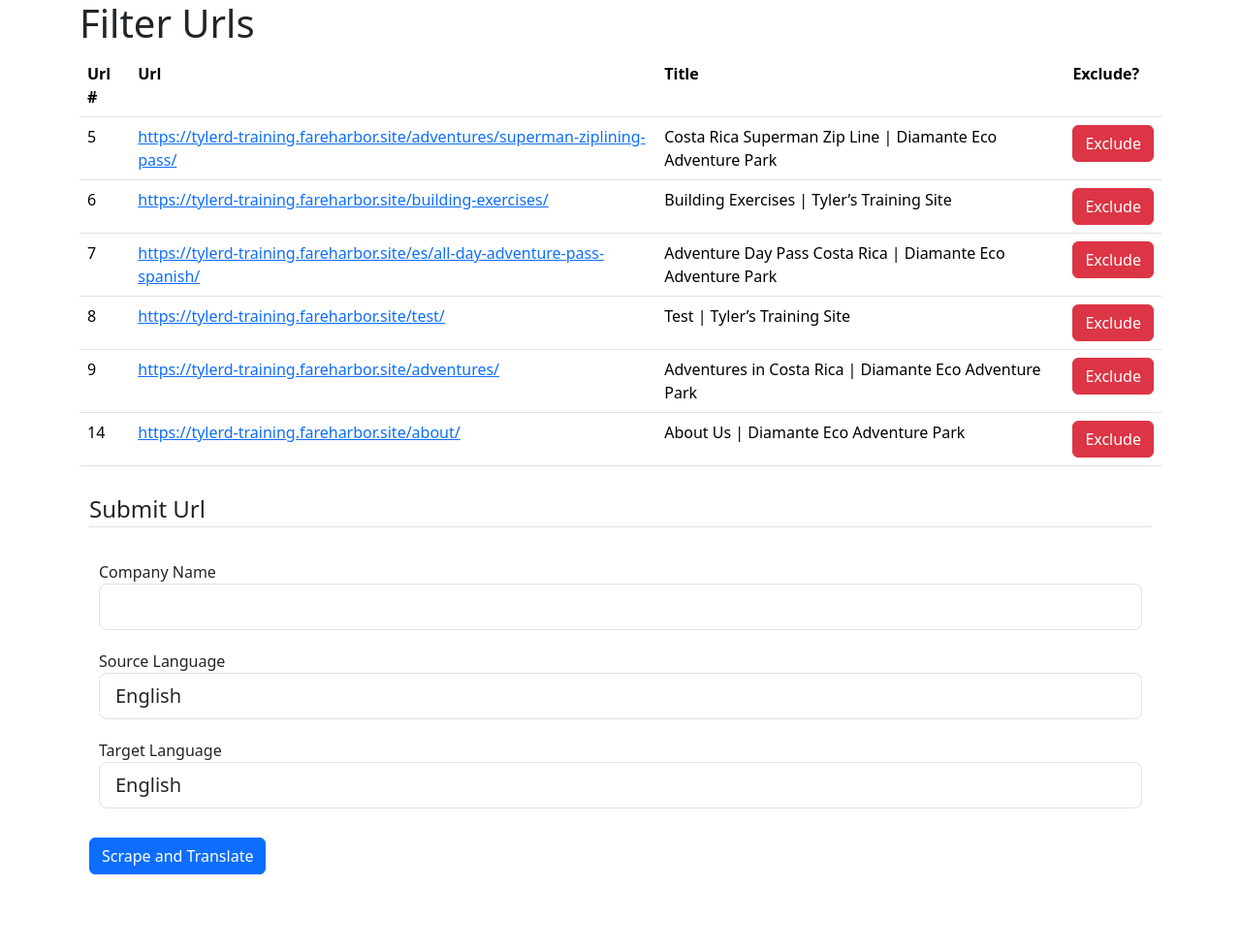
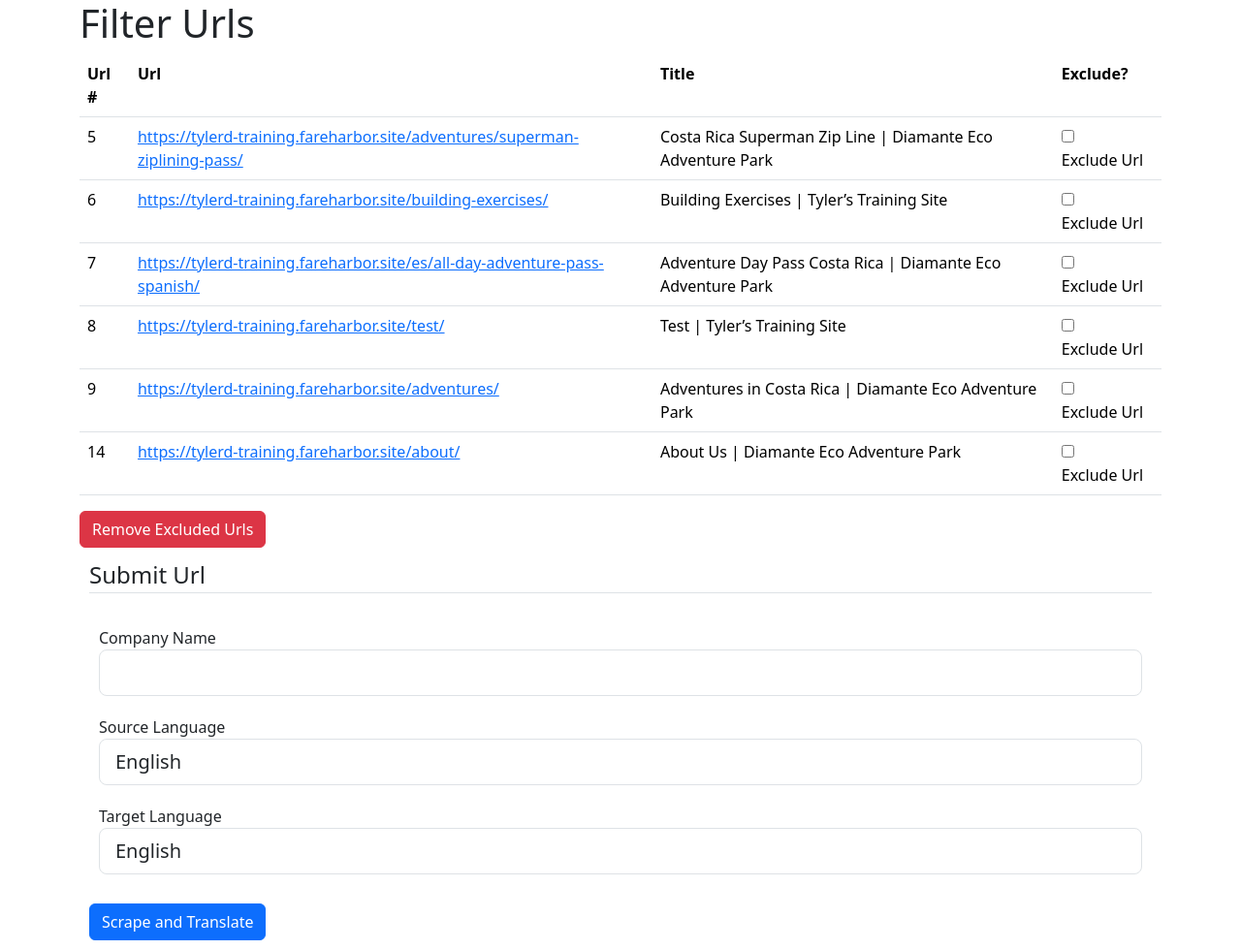
Before and after one commit to Tyler-Dominick/translation-doc-writer, a Flask app: page /filter_urls in a window 1280 px wide. Shown: the whole page at 97% size. Before the commit the page ends 902 px from the top, so only its background shows below. Run offline with Flask 3, Linux system fonts and the light colour scheme; data comes from the database, SQL or seed files in the repository; both versions use the stored data as it was after the commit.

Commit message:
Added checkboxes for excluding URLs

```diff
--- a/webtranslator/routes.py
+++ b/webtranslator/routes.py
@@ -1,4 +1,4 @@
-from flask import render_template,flash, redirect, send_from_directory, url_for
+from flask import render_template,flash, redirect, send_from_directory, url_for, request
 from webtranslator import app, db
 from webtranslator.forms import InputForm, TranslateForm
 from webtranslator.translator import get_all_urls, create_translation_doc, get_title
@@ -44,10 +44,12 @@
     return render_template('filter_urls.html', urls=urls, form=form)
 
 # Exlcude URL route. Removes the url from the db and redirects back to filter urls
-@app.route('/exclude_url/<int:url_num>')
-def exclude_url(url_num):
-    url_to_delete = Webtranslation.query.get_or_404(url_num)
-    db.session.delete(url_to_delete)
+@app.route('/exclude_url', methods=['POST'])
+def exclude_url():
+    excluded_urls = request.form.getlist('exclude')
+    for url in excluded_urls:
+        url_to_delete = Webtranslation.query.get_or_404(url)
+        db.session.delete(url_to_delete)
     db.session.commit()
     return redirect('/filter_urls')
 
--- a/webtranslator/templates/filter_urls.html
+++ b/webtranslator/templates/filter_urls.html
@@ -7,6 +7,7 @@
 {% block body %}
     <h1>Filter Urls</h1>
     <div class="content-section">
+        <form id="urlFilterForm" action="/exclude_url" method="POST">
         <table class="table">
             <tr>
                 <th scope="col">Url #</th>
@@ -20,17 +21,21 @@
                     {{ url.url_num }}
                 </td>
                 <td>
-                    <a href="{{ url.address }}" target="blank"> {{url.address}}</a>
+                    <a href="{{ url.address }}" target="_blank"> {{url.address}}</a>
                 </td>
                 <td>
                     {{url.title}}
                 </td>
                 <td>
-                    <a class="btn btn-danger" href="/exclude_url/{{ url.url_num }}">Exclude</a>
+                    <!--<a class="btn btn-danger" href="/exclude_url/{{ url.url_num }}">Exclude</a>-->
+                    <input type="checkbox" id="exclude" name="exclude" value="{{ url.url_num }}"/>
+                    <label for="exclude">Exclude Url</label>
                 </td>
             </tr>
             {% endfor %}
         </table>
+        <button class="btn btn-danger" type="submit">Remove Excluded Urls</button>
+    </form>
         <div class ="content-section">
             <form action="" method="POST">
                 {{ form.hidden_tag() }}
```
Also changed, not shown: instance/test.db, 1 other file.
